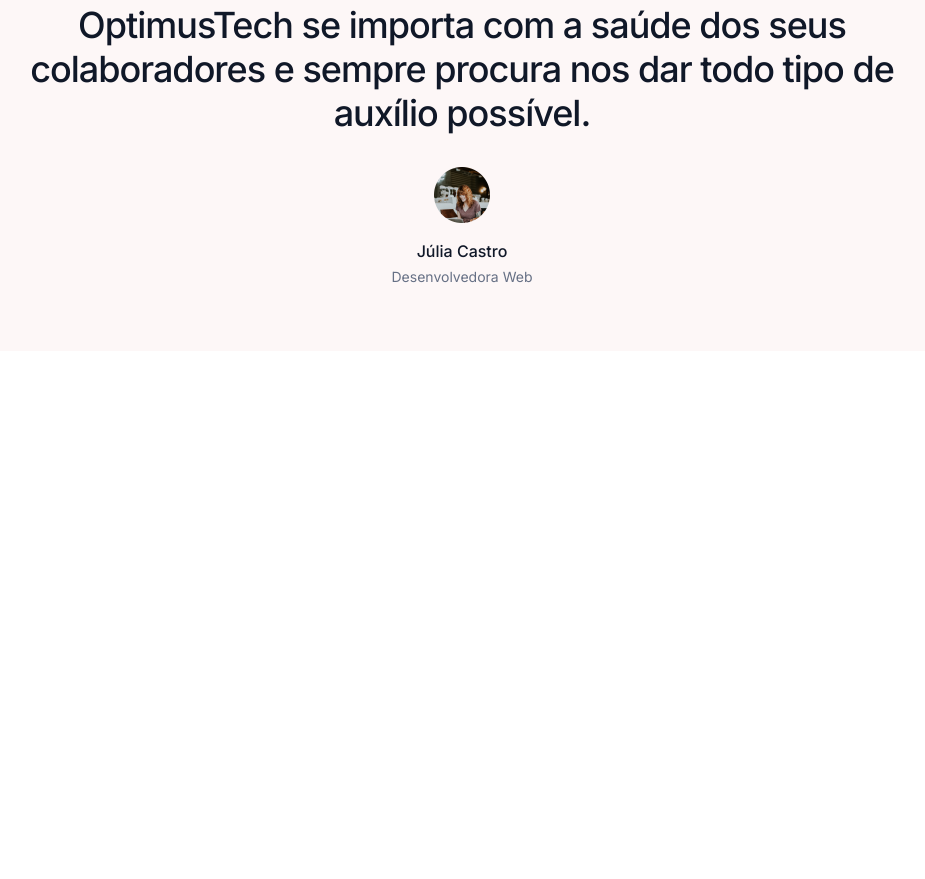
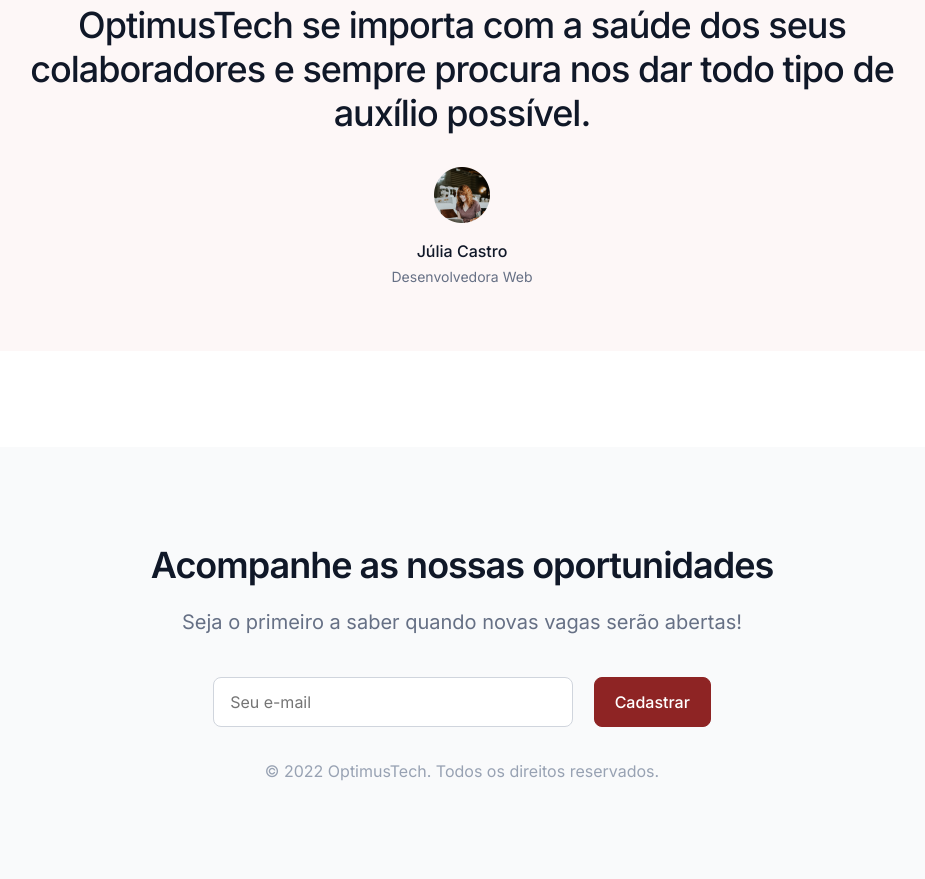
Before and after one commit to GabrielVeroneze/7-days-of-code, a plain HTML site: page index.html in a window 1280 px wide. Shown: the part 2691-3570 px from the top of the page, without its empty margins (178-1103 px from the left). Before the commit the page ends 3138 px from the top, so only its background shows below. Drawn offline with Linux system fonts and the light colour scheme.

Commit message:
finalização rodape

```diff
--- /dev/null
+++ b/assets/css/rodape/rodape-botao.css
@@ -0,0 +1,11 @@
+.rodape__botao {
+    background-color: var(--vermelho);
+    border: 1px solid var(--vermelho);
+    border-radius: 8px;
+    color: var(--branco);
+    font-family: var(--fonte-principal);
+    font-size: 1rem;
+    font-weight: 500;
+    line-height: 24px;
+    padding: 0.75rem 1.25rem;
+}
--- /dev/null
+++ b/assets/css/rodape/rodape-direitos.css
@@ -0,0 +1,4 @@
+.rodape__direitos {
+    color: var(--cinza-copyright);
+    line-height: 24px;
+}
--- /dev/null
+++ b/assets/css/rodape/rodape-email.css
@@ -0,0 +1,13 @@
+.rodape__email {
+    background-color: var(--branco);
+    border: 1px solid var(--borda-input);
+    border-radius: 8px;
+    color: var(--azul-escuro);
+    font-family: var(--fonte-principal);
+    font-size: 1rem;
+    font-weight: 400;
+    line-height: 24px;
+    margin-right: 1rem;
+    padding: 0.75rem 0.875rem 0.75rem 1rem;
+    width: 360px;
+}
--- /dev/null
+++ b/assets/css/rodape/rodape-formulario.css
@@ -0,0 +1,3 @@
+.rodape__formulario {
+    margin-bottom: 2rem;
+}
--- /dev/null
+++ b/assets/css/rodape/rodape-texto.css
@@ -0,0 +1,6 @@
+.rodape__texto {
+    color: var(--cinza);
+    font-size: 1.25rem;
+    line-height: 30px;
+    margin-bottom: 2.5rem;
+}
--- /dev/null
+++ b/assets/css/rodape/rodape-titulo.css
@@ -0,0 +1,8 @@
+.rodape__titulo {
+    color: var(--azul-escuro);
+    font-size: 2.25rem;
+    font-weight: 600;
+    letter-spacing: -1px;
+    line-height: 44px;
+    margin-bottom: 1.25rem;
+}
--- /dev/null
+++ b/assets/css/rodape/rodape.css
@@ -0,0 +1,8 @@
+.rodape {
+    align-items: center;
+    background-color: var(--fundo-rodape);
+    display: flex;
+    flex-direction: column;
+    padding: 6rem;
+    text-align: center;
+}
--- a/assets/css/styles.css
+++ b/assets/css/styles.css
@@ -41,6 +41,14 @@
 @import url('../css/depoimentos/depoimentos-individuo.css');
 @import url('../css/depoimentos/depoimentos-oficio.css');
 
+@import url('../css/rodape/rodape.css');
+@import url('../css/rodape/rodape-titulo.css');
+@import url('../css/rodape/rodape-texto.css');
+@import url('../css/rodape/rodape-formulario.css');
+@import url('../css/rodape/rodape-email.css');
+@import url('../css/rodape/rodape-botao.css');
+@import url('../css/rodape/rodape-direitos.css');
+
 
 @import url('https://fonts.googleapis.com/css2?family=Inter:wght@100;200;300;400;500;600;700;800;900&display=swap');
 
@@ -50,10 +58,14 @@
     --cinza: #667085;
     --cinza-claro: #EAECF0;
     --cinza-escuro: #3A404E;
+    --cinza-copyright: #98A2B3;
     --vermelho: #8E2424;
     --vermelho-transparente: rgba(142, 36, 36, 0.05);
 
     --fundo-depoimentos: rgba(196, 25, 25, 0.03);
+    --fundo-rodape: #F9FAFB;
+
+    --borda-input: #D0D5DD;
 
     --fonte-principal: 'Inter', sans-serif;
 }
--- a/index.html
+++ b/index.html
@@ -114,5 +114,14 @@
             </div>
         </section>
     </main>
+    <footer class="rodape">
+        <h2 class="rodape__titulo">Acompanhe as nossas oportunidades</h2>
+        <p class="rodape__texto">Seja o primeiro a saber quando novas vagas serão abertas!</p>
+        <form class="rodape__formulario">
+            <input type="email" name="email" placeholder="Seu e-mail" class="rodape__email">
+            <button type="submit" class="rodape__botao">Cadastrar</button>
+        </form>
+        <p class="rodape__direitos">&copy; 2022 OptimusTech. Todos os direitos reservados.</p>
+    </footer>
 </body>
 </html>
```
